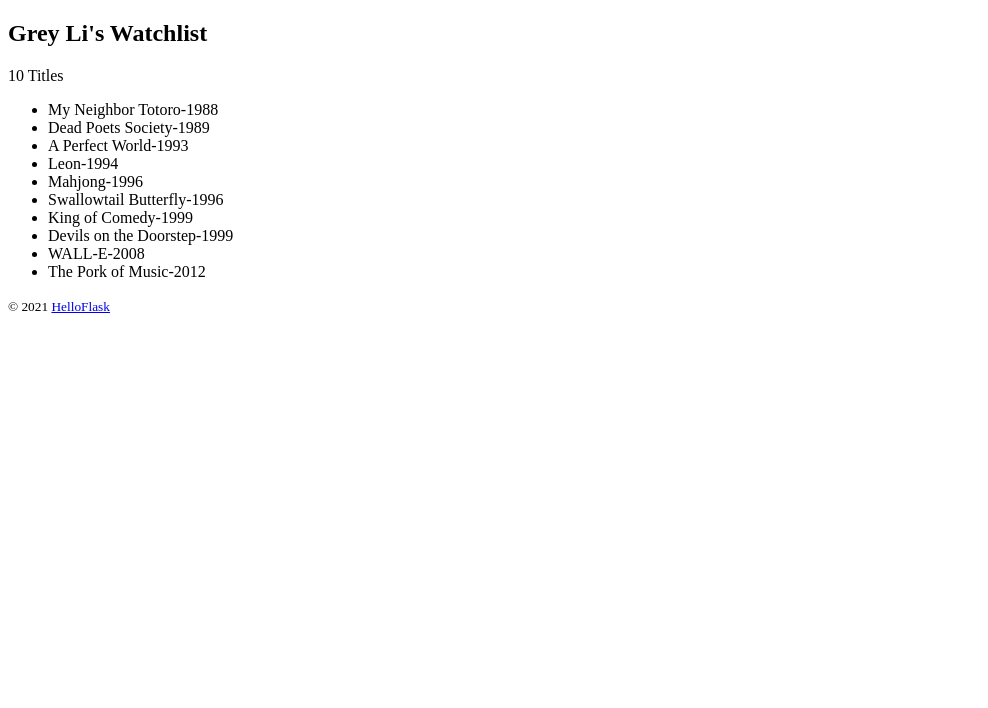
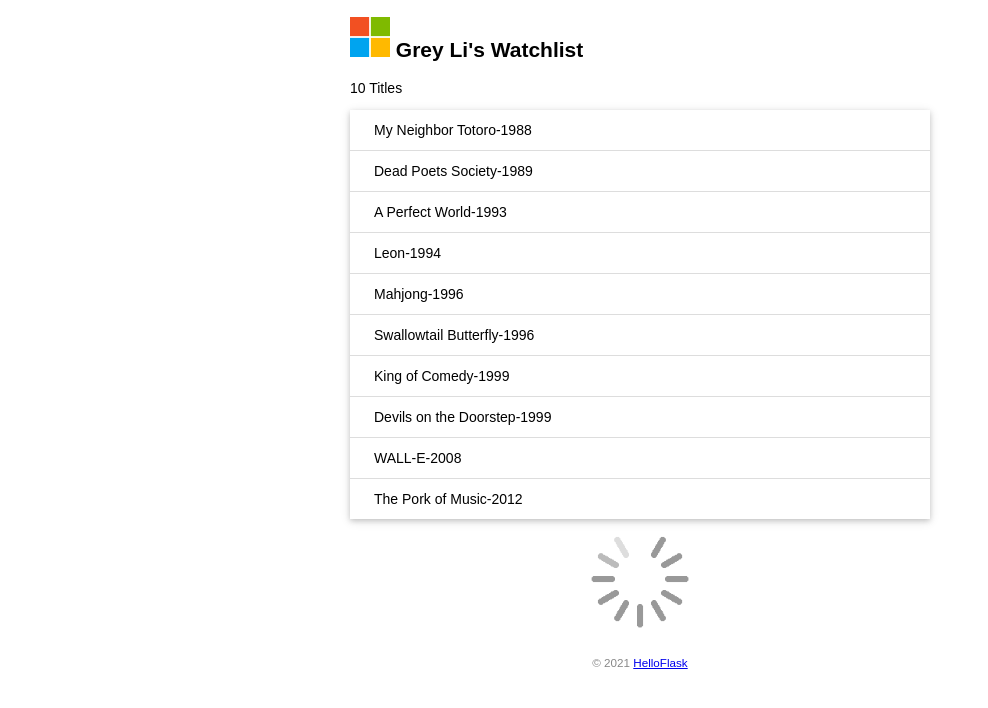
Before and after one commit to wqlzyy/watchlist, a Flask app: page / in a window 1280 px wide. Shown: the top 708 px of the page, without its empty margins (0-988 px from the left). Run offline with Flask 2, Linux system fonts and the light colour scheme.

Commit message:
Add static files

```diff
--- /dev/null
+++ b/static/style.css
@@ -0,0 +1,49 @@
+body{
+    margin: auto;
+    max-width: 580px;
+    font-size: 14px;
+    font-family: Arial, Helvetica, sans-serif;
+}
+
+footer{
+    color: #888;
+    margin-top: 15px;
+    text-align: center;
+    padding: 10px;
+
+
+}
+
+.avatar{
+    width: 40px;
+
+}
+
+.movie-list{
+    list-style-type: none;
+    padding: 0;
+    margin-bottom: 10px;
+    box-shadow: 0 2px 5px 0 rgba(0, 0, 0, 0.16),0 2px 10px 0 rgba(0, 0, 0, 0.12);
+
+}
+
+.movie-list li{
+    padding: 12px 24px;
+    border-bottom: 1px solid #ddd;
+
+}
+
+.movie-list li:last-child{
+    border-bottom: none;
+
+}
+
+.movie-list li:hover{
+    background-color: #f8f9fa;
+}
+
+.totoro{
+    display: block;
+    margin: 0 auto;
+    height: 100px;
+}
--- a/templates/index.html
+++ b/templates/index.html
@@ -2,16 +2,22 @@
 <html lang="en">
     <head>
         <meta charset="uft-8">
-        <title>{{ name }}'s Watchlist</title>
+
+        <link rel="stylesheet" href="{{ url_for('static',filename='style.css')}}" type="text/css">
     </head>
     <body>
-        <h2>{{ name }}'s Watchlist</h2>
+
+        <h2>
+            <img alt="Avatar" class="avatar" src="{{url_for('static',filename='images/avatar.png')}}">
+            {{name}}'s Watchlist
+        </h2>
         <p>{{ movies|length}} Titles</p>
-        <ul>
+        <ul class="movie-list">
             {% for movie in movies %}
             <li>{{ movie.title}}-{{movie.year}}</li>
             {% endfor %}
         </ul>
+        <img alt="Walking Totoro" class="totoro" src="{{url_for('static',filename='images/totoro.gif')}}">
         <footer>
             <small>&copy; 2021 <a href="http://helloflask.com/tutorial">HelloFlask</a></small>
         </footer>
```
Also changed, not shown: static/images/avatar.png (added), static/images/totoro.gif (added).
